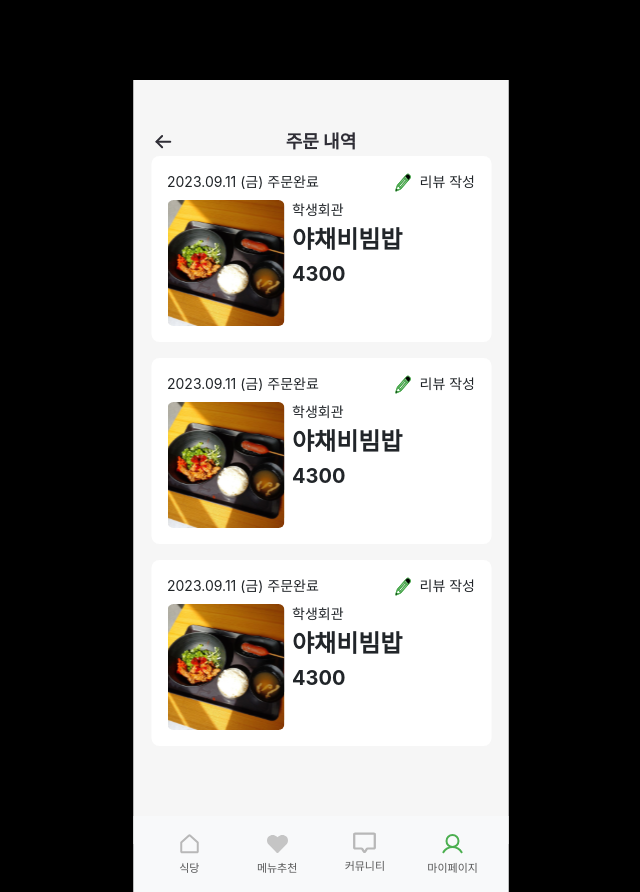
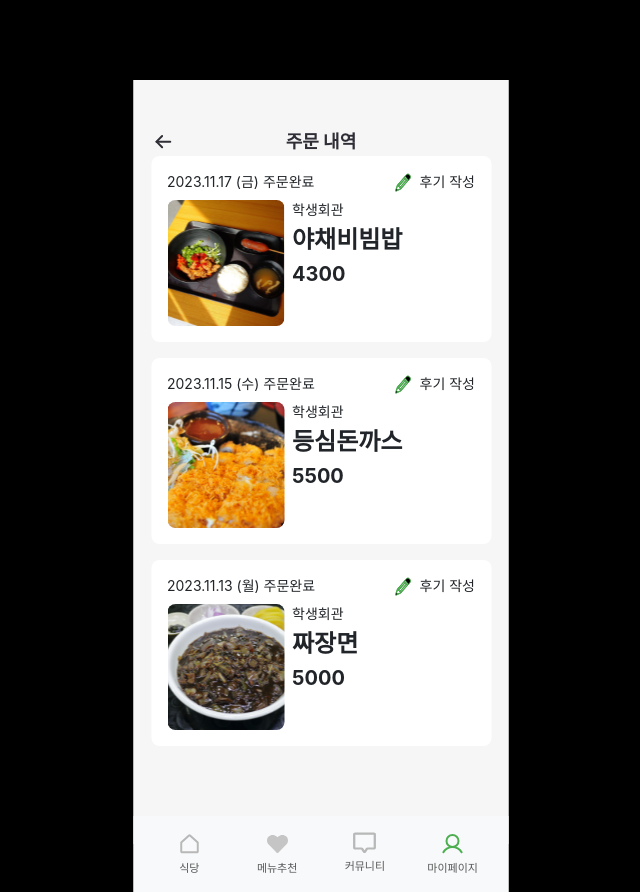
Before and after one commit to pbk95120/Kingo-Eats, a React (Create React App) app in the folder frontend/: page /mypage/history in a window 1280 px wide. Shown: the whole page, without its empty margins (319-959 px from the left). Built offline with nearby package versions, Linux system fonts and the light colour scheme.

Commit message:
feat: 추가 수정

```diff
--- a/frontend/src/mypage/subpage/History.jsx
+++ b/frontend/src/mypage/subpage/History.jsx
@@ -7,22 +7,22 @@ export default function History() {
     {
       menu: "야채비빔밥",
       price: "4300",
-      date: "2023.09.11 (금)",
-      image: "/images/작은학식.svg",
+      date: "2023.11.17 (금)",
+      image: "/images/학식1.svg",
       place: "학생회관",
     },
     {
-      menu: "야채비빔밥",
-      price: "4300",
-      date: "2023.09.11 (금)",
-      image: "/images/작은학식.svg",
+      menu: "등심돈까스",
+      price: "5500",
+      date: "2023.11.15 (수)",
+      image: "/images/학식4.svg",
       place: "학생회관",
     },
     {
-      menu: "야채비빔밥",
-      price: "4300",
-      date: "2023.09.11 (금)",
-      image: "/images/작은학식.svg",
+      menu: "짜장면",
+      price: "5000",
+      date: "2023.11.13 (월)",
+      image: "/images/학식3.svg",
       place: "학생회관",
     },
   ];
@@ -47,11 +47,17 @@ export default function History() {
                 src={process.env.PUBLIC_URL + "/images/edit.svg"}
                 alt="edit"
               />
-              <span className="ml-2 font-light text-sm">리뷰 작성</span>
+              <span className="ml-2 font-light text-sm">후기 작성</span>
             </div>
           </div>
           <div className="flex flex-row">
-            <img src={item.image} alt={item.menu} />
+            <div className="w-[117px] h-[126px] overflow-hidden rounded-lg">
+              <img
+                src={item.image}
+                alt={item.menu}
+                className="w-full h-full object-cover"
+              />
+            </div>
             <div className="flex flex-col pl-2 gap-y-1">
               <span className="text-sm">{item.place}</span>
               <span className="text-2xl font-bold">{item.menu}</span>
--- a/frontend/src/mypage/subpage/Review.jsx
+++ b/frontend/src/mypage/subpage/Review.jsx
@@ -42,7 +42,9 @@ export default function Review() {
       <div className="absolute bottom-[30px] left-0 right-0 flex justify-center w-full py-4 bg-white">
         <button
           className="w-[327px] h-[60px] bg-green hover:shadow-md text-white font-bold rounded"
-          onClick={() => navigate(-1)}
+          onClick={() => {
+            navigate(-1);
+          }}
         >
           작성
         </button>
```
